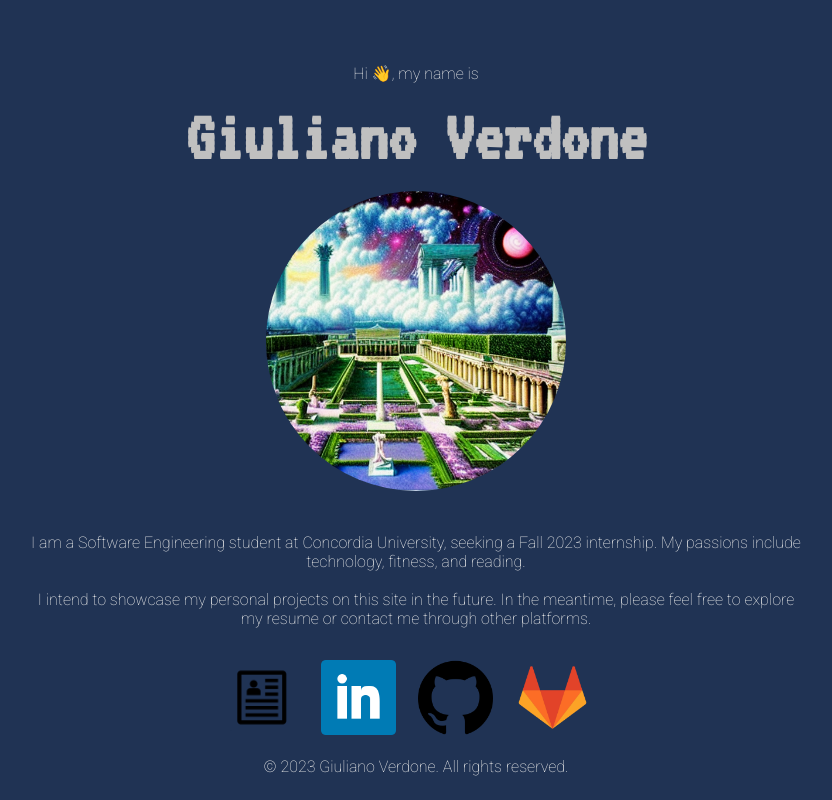
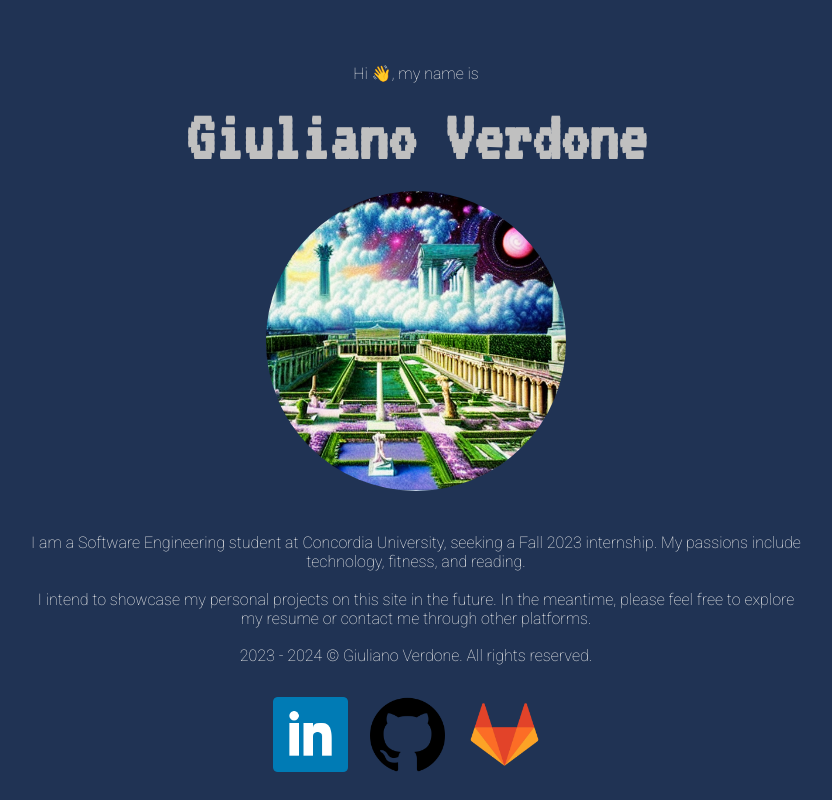
Before and after one commit to Verdone/My-website, a plain HTML site: page index.html in a window 1280 px wide. Shown: the top 800 px of the page, without its empty margins (224-1056 px from the left). Drawn offline with Linux system fonts and the light colour scheme.

Commit message:
push from local repo

```diff
--- a/index.html
+++ b/index.html
@@ -24,14 +24,13 @@
         <br><br>I intend to showcase my personal projects on this site in the future. In the meantime, please feel free to explore my resume or contact me through other platforms.
     </p>
 
-    <div class="logo-row">
-        <a href="resume.pdf" target=”_blank” title="Resume"><img class="logo" src="img/resume.png" alt="resume logo"></a>
+    <br><p class="bio bio-desc" >2023 - 2024 © Giuliano Verdone. All rights reserved.</p>
+
+    <div class="logo-row" style="margin-left: 0;">
         <a href="https://www.linkedin.com/in/giuliano-verdone/" target=”_blank” title="LinkedIn"><img class="logo" src="img/linkedin.png" alt="linkedIn logo"></a>
         <a href="https://github.com/Verdone" target=”_blank” title="GitHub"><img class="logo" src="img/github.png" alt="github logo"></a>
         <a href="https://gitlab.com/Verdone" target=”_blank” title="GitLab"><img class="logo" src="img/gitlab.png" alt="gitlab logo"> </a>
     </div>
-
-    <br><p class="bio bio-desc">© 2023 Giuliano Verdone. All rights reserved.</p>
 
     <div class="animation-area">
         <div class='air air1'></div>
```
Also changed, not shown: 1 other file.
